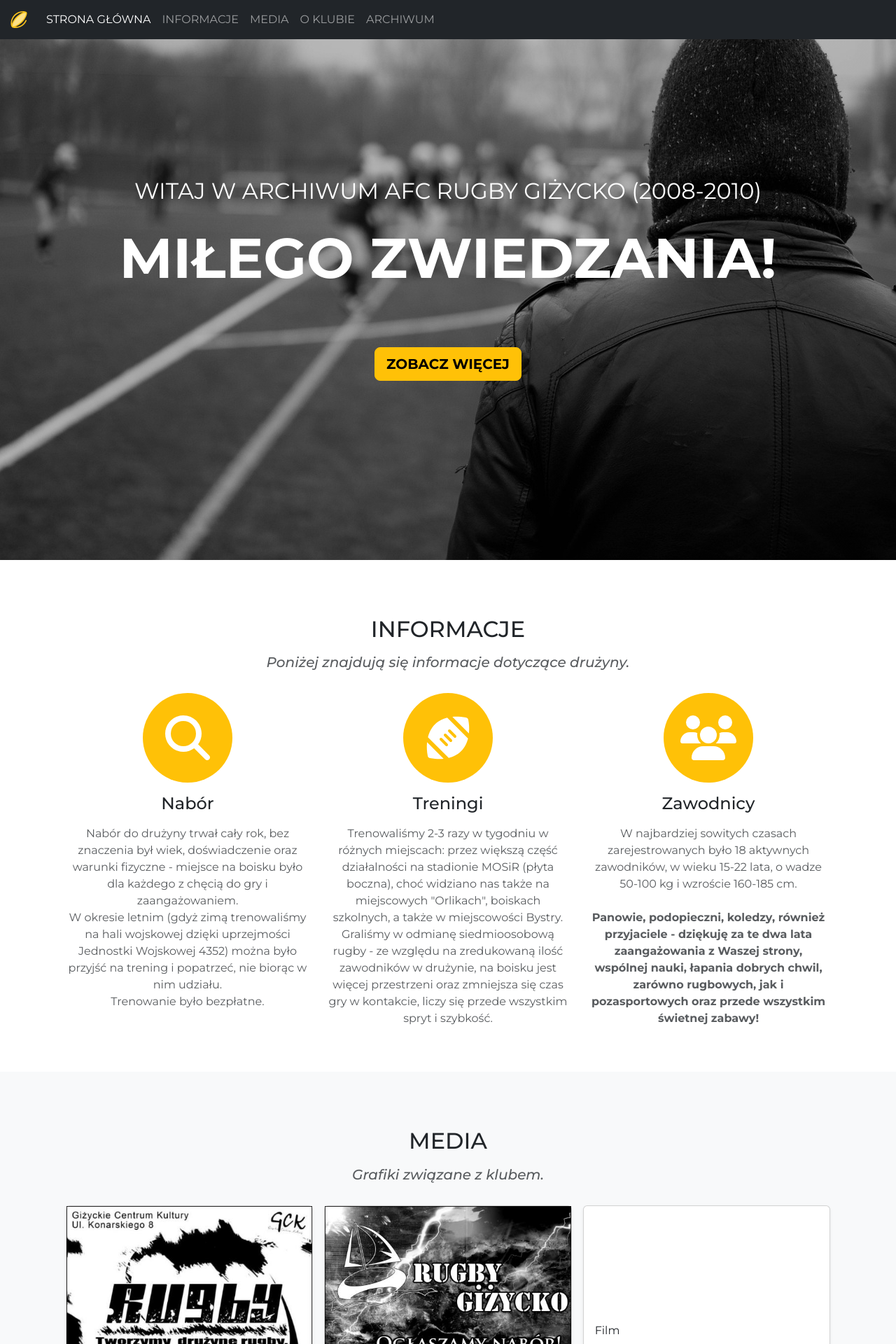
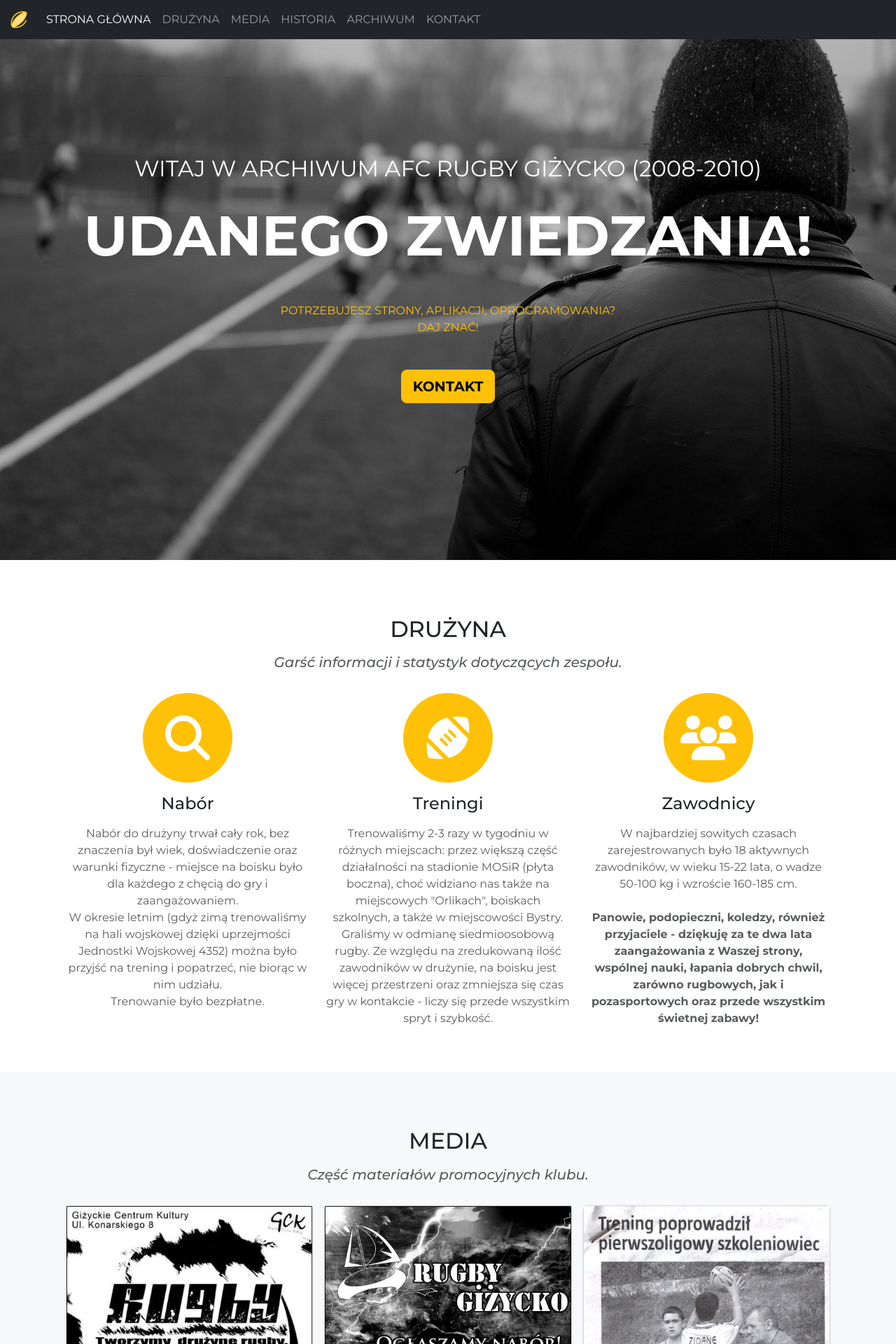
Before and after one commit to draprar/django-rugby_afcrg, a Django app: page / in a window 1280 px wide. Shown: the top 1920 px of the page at 70% size. Run offline with Django 4.2, Linux system fonts and the light colour scheme; data that the repository does not hold is empty; some libraries are stand-ins or nearby versions; grey boxes are pictures that could not be loaded.

Commit message:
add promo

```diff
--- a/archive/templates/archive/base.html
+++ b/archive/templates/archive/base.html
@@ -28,16 +28,19 @@
           <a class="nav-link active text-uppercase" aria-current="page" href="#">Strona główna</a>
         </li>
         <li class="nav-item">
-          <a class="nav-link text-uppercase" href="#info">Informacje</a>
+          <a class="nav-link text-uppercase" href="#info">Drużyna</a>
         </li>
         <li class="nav-item">
           <a class="nav-link text-uppercase" href="#media">Media</a>
         </li>
         <li class="nav-item">
-          <a class="nav-link text-uppercase" href="#about">O klubie</a>
+          <a class="nav-link text-uppercase" href="#about">Historia</a>
         </li>
         <li class="nav-item">
           <a class="nav-link text-uppercase" href="#archive">Archiwum</a>
+        </li>
+          <li class="nav-item">
+          <a class="nav-link text-uppercase" href="#footer">Kontakt</a>
         </li>
       </ul>
     </div>
@@ -49,9 +52,10 @@
 <div class="text-secondary px-4 py-5 text-center">
     <div class="py-5 text-uppercase">
       <p class="fs-2 mb-4 text-white">Witaj w archiwum AFC Rugby Giżycko (2008-2010)</p>
-      <h1 class="display-1 fw-bold text-white">Miłego zwiedzania!</h1>
+      <h1 class="display-1 fw-bold text-white">Udanego zwiedzania!</h1>
       <div class="col-lg-6 mx-auto btn">
-        <a class="btn btn-warning btn-lg text-uppercase fw-bold" href="#info">Zobacz więcej</a>
+          <p class="fs-6"><a class="link-warning link-underline-opacity-0 link-underline-opacity-0-hover" href="#footer">Potrzebujesz strony, aplikacji, oprogramowania? Daj znać!</a></p>
+          <a class="btn btn-warning btn-lg text-uppercase fw-bold" href="#footer">Kontakt</a>
       </div>
     </div>
 </div>
@@ -61,8 +65,8 @@
  <section class="page-section" id="info">
    <div class="container px-4 py-5 ">
      <div class="text-center info">
-       <h2 class="text-uppercase">Informacje</h2>
-       <h5 class="my-3 text-muted"><em>Poniżej znajdują się informacje dotyczące drużyny.</em></h5>
+       <h2 class="text-uppercase">Drużyna</h2>
+       <h5 class="my-3 text-muted"><em>Garść informacji i statystyk dotyczących zespołu.</em></h5>
      </div>
      <div class="row text-center">
        <div class="col-md-4">
@@ -87,7 +91,7 @@
              <h4 class="my-3">Treningi</h4>
              <p class="text-muted">Trenowaliśmy 2-3 razy w tygodniu w różnych miejscach: przez większą część działalności na stadionie MOSiR (płyta boczna), choć widziano nas także na miejscowych "Orlikach", boiskach szkolnych, a także w miejscowości Bystry.
                  <br>
-                 Graliśmy w odmianę siedmioosobową rugby - ze względu na zredukowaną ilość zawodników w drużynie, na boisku jest więcej przestrzeni oraz zmniejsza się czas gry w kontakcie, liczy się przede wszystkim spryt i szybkość.
+                 Graliśmy w odmianę siedmioosobową rugby. Ze względu na zredukowaną ilość zawodników w drużynie, na boisku jest więcej przestrzeni oraz zmniejsza się czas gry w kontakcie - liczy się przede wszystkim spryt i szybkość.
              </p>
          </div>
          <div class="col-md-4">
@@ -109,7 +113,7 @@
     <div class="container px-4 py-5">
         <div class="text-center info">
             <h2 class="text-uppercase title">Media</h2>
-            <h5 class="my-3 text-muted"><em>Grafiki związane z klubem.</em></h5>
+            <h5 class="my-3 text-muted"><em>Część materiałów promocyjnych klubu.</em></h5>
         </div>
         <div class="row row-cols-1 row-cols-sm-2 row-cols-md-3 g-3">
             <div class="col">
@@ -132,6 +136,33 @@
             </div>
             <div class="col">
                 <div class="card shadow-sm">
+                    <img class="img-fluid" src="{% static 'assets/img/media/gg.png' %}" alt="..." />
+                    <div class="card-body">
+                        <p class="font-weight-bold">Artykuł (Gazeta Giżycka)</p>
+                        <p class="text-muted">Autor: Paweł Mieczkowski</p>
+                    </div>
+                </div>
+            </div>
+            <div class="col">
+                <div class="card shadow-sm">
+                    <img class="img-fluid" src="{% static 'assets/img/media/go.png' %}" alt="..." />
+                    <div class="card-body">
+                        <p class="font-weight-bold">Artykuł (Gazeta Olsztyńska)</p>
+                        <p class="text-muted">Autor: Sebastian Woźniak</p>
+                    </div>
+                </div>
+            </div>
+            <div class="col">
+                <div class="card shadow-sm">
+                    <img class="img-fluid" src="{% static 'assets/img/media/pzr.png' %}" alt="..." />
+                    <div class="card-body">
+                        <p class="font-weight-bold">Encyklopedia Polskiego Rugby</p>
+                        <p class="text-muted">Autorzy: Maciej Powała-Niedźwiedzki & Jacek Wierzbicki</p>
+                    </div>
+                </div>
+            </div>
+            <div class="col">
+                <div class="card shadow-sm">
                     <iframe width="100%" height="100%" src="https://www.youtube.com/embed/TBdK3AkhQKE?si=OQn3UF6b4k8XRycV" frameborder="2" allow="accelerometer; autoplay; clipboard-write; encrypted-media; gyroscope; picture-in-picture; web-share" allowfullscreen></iframe>
                     <div class="card-body">
                         <p class="font-weight-bold">Film</p>
@@ -147,10 +178,10 @@
 <section class="page-section" id="about">
     <div class="container px-4 py-5">
         <div class="text-center info">
-            <h2 class="text-uppercase">O klubie</h2>
+            <h2 class="text-uppercase">Historia klubu</h2>
             <h5 class="my-3 text-muted"><em>Strona w 2019 r. została usunięta z <a href="https://gizycko.pl/" class="link-warning link-offset-2 link-underline-opacity-25 link-underline-opacity-100-hover" target="_blank">giżyckiej</a> domeny, stąd z sentymentu przeniosłem ją na darmowy hosting, później na
-                        <a href="https://draprar.github.io/afcrugby/" class="link-warning link-offset-2 link-underline-opacity-25 link-underline-opacity-100-hover" target="_blank">GitHub Pages</a> a następnie w ramach nauki opracowałem nową wersję z wykorzystaniem Django i umieściłem ją na serwerach
-                        <a href="https://draprar.pythonanywhere.com/" class="link-warning link-offset-2 link-underline-opacity-25 link-underline-opacity-100-hover" target="_blank">PythonAnywhere</a>. W razie zainteresowania śledzeniem przeszłości klubu, zapraszam do skorzystania również z
+                        <a href="https://draprar.github.io/html-rugby/" class="link-warning link-offset-2 link-underline-opacity-25 link-underline-opacity-100-hover" target="_blank">GitHub Pages</a> a następnie w ramach nauki opracowałem nową wersję z wykorzystaniem framework'a Django i umieściłem ją na serwerach
+                        <a href="https://rugby.fly.dev/" class="link-warning link-offset-2 link-underline-opacity-25 link-underline-opacity-100-hover" target="_blank">Fly.io</a>. W razie zainteresowania śledzeniem przeszłości klubu, zapraszam do skorzystania również z
                         <a href="https://web.archive.org/web/20161201000000*/rugby.gizycko.pl" class="link-warning link-offset-2 link-underline-opacity-25 link-underline-opacity-100-hover" target="_blank">Wayback Machine</a> :)</h3></em></h5>
         </div>
         <ul class="timeline">
@@ -161,7 +192,7 @@
                         <h4 class="text-uppercase">Początki</h4>
                     </div>
                     <div class="timeline-body">
-                        <p class="text-muted">Pomysł na stworzenie w Giżycku drużyny rugby "7" narodził się już parę miesięcy temu. Kilka dni przed 6 czerwca, gdy plakaty z informacją o naborze do sekcji pojawiły się w mieście i szkołach klamka o powołaniu jej do życia zapadła. Plany zostały wdrążone w życie, bowiem właśnie 6 czerwca odbyło się w Giżyckim Centrum Kultury zebranie organizacyjne. Pomysłodawcą i jednocześnie pierwszym trenerem zespołu jest Michał Walerowicz - uczeń 1 LO w Giżycku. Podjął się dużego wyzwania, jakim jest prowadzenie drużyny z posiadaniem jedynie wiedzy teoretycznej.
+                        <p class="text-muted">Pomysł na stworzenie w Giżycku pierwszej na Mazurach drużyny rugby "7" narodził się już parę miesięcy temu. Kilka dni przed 6 czerwca, gdy plakaty z informacją o naborze do sekcji pojawiły się w mieście i szkołach, klamka o powołaniu jej do życia zapadła. Plany zostały wdrążone w życie, bowiem właśnie 6 czerwca odbyło się w Giżyckim Centrum Kultury zebranie organizacyjne. Pomysłodawcą i jednocześnie pierwszym trenerem zespołu jest Michał Walerowicz - uczeń 1 LO w Giżycku. Posiadając jedynie wiedzę teoretyczną oraz ogromny zapał podjął się wyzwaniu prowadzenia drużyny sportowej.
                     </p></div>
                 </div>
             </li>
@@ -171,7 +202,7 @@
                     <div class="timeline-heading">
                         <h4 class="text-uppercase">Pierwsze zebranie</h4>
                     </div>
-                    <div class="timeline-body"><p class="text-muted">Na spotkaniu organizacyjnym zjawiło się 14 osób. Uzgodniony został termin pierwszego treningu, który odbył się 10 czerwca na stadionie MOSiR. Na pierwszym "sprawdzianie kondycyjnym" (po którym kilka osób niestety odpadło) zostały ustalone terminy przyszłych treningów oraz kilka spraw formalnych.</p></div>
+                    <div class="timeline-body"><p class="text-muted">Na spotkaniu organizacyjnym zjawiło się 14 osób. Uzgodniony został termin pierwszego treningu, który odbył się 10 czerwca na stadionie MOSiR. Na pierwszym "sprawdzianie kondycyjnym" zostały ustalone terminy przyszłych treningów oraz kwestie formalne.</p></div>
                 </div>
             </li>
             <li>
@@ -180,7 +211,7 @@
                     <div class="timeline-heading">
                         <h4 class="text-uppercase">Formalizacja sekcji</h4>
                     </div>
-                    <div class="timeline-body"><p class="text-muted">Nowa sekcja działała wówczas w stowarzyszeniu AFC (Active Free Crew). Po podjęciu uchwały o stworzeniu sekcji w stowarzyszeniu przestaliśmy być grupką znajomych, która rekreacyjnie bawi się w rugby. W niedługim czasie nastąpiło uruchomienie strony internetowej drużyny, co umożliwiło również reklamę. W między czasie część zawodników się wykruszyła, pojawili się również nowi - zaczęła się jednak formować stała grupa chłopaków uczęszczających regularnie na treningi.</p></div>
+                    <div class="timeline-body"><p class="text-muted">Nowa sekcja działała wówczas w stowarzyszeniu AFC (Active Free Crew). Po podjęciu uchwały o stworzeniu sekcji w stowarzyszeniu przestaliśmy być grupką znajomych, która rekreacyjnie bawi się w rugby. W niedługim czasie nastąpiło uruchomienie strony internetowej drużyny, co umożliwiło również reklamę. W międzyczasie część zawodników się wykruszyła, pojawili się również nowi - zaczęła się jednak formować stała grupa chłopaków uczęszczających regularnie na treningi.</p></div>
                 </div>
             </li>
             <li class="timeline-inverted">
@@ -189,7 +220,7 @@
                     <div class="timeline-heading">
                         <h4 class="text-uppercase">Współpraca z Olsztynem</h4>
                     </div>
-                    <div class="timeline-body"><p class="text-muted">Dzięki zaangażowaniu Justyny Nierwińskiej został nawiązany kontakt z pierwszoligową drużyną WMPD PUDiZ Olsztyn. Na stronie Olsztyńskiego klubu ukazała się wiadomość o zauważeniu naszej działalności i chęci pomocy ze strony olsztyńskiego klubu dla naszej drużyny. Niedługo potem zaaranżowanie zostało spotkanie z trenerem Olsztyńskiego klubu, panem Leszkiem Borsem. Odbyło się 26 czerwca na stadionie MOSiRu. Zobaczyliśmy, jak wygląda trening z prawdziwego zdarzenia, nabyliśmy nowych doświadczeń dzięki pracy z doświadczonym trenerem. Po zakończonym spotkaniu dostaliśmy 5 piłek od pana Leszka, a M. Walerowicz jako trener Giżyckich otrzymał przydatne w szkoleniach materiały pomocnicze.</p></div>
+                    <div class="timeline-body"><p class="text-muted">Dzięki wsparciu Justyny Nierwińskiej na stronie Olsztyńskiego klubu ukazała się informacja, dotycząca pojawienia się naszej działalności oraz chęć pomocy ze strony olsztyńskiego zespołu. Niedługo potem zaaranżowane zostało spotkanie z doświadczonym trenerem Leszkiem Borsem, które odbyło się 26 czerwca na stadionie giżyckiego MOSiRu. Podczas wspólnego treningu nabyliśmy nowych doświadczeń oraz otrzymaliśmy cenne wskazówki, a po zakończonym spotkaniu dostaliśmy 5 piłek oraz materiały pomocnicze, które zostaną wykorzystane do dalszego szkolenia.</p></div>
                 </div>
             </li>
             <li>
@@ -198,7 +229,7 @@
                     <div class="timeline-heading">
                         <h4 class="text-uppercase">Rozgłos</h4>
                     </div>
-                    <div class="timeline-body"><p class="text-muted">Informacje o spotkaniu opisane zostały w Gazecie Giżyckiej oraz Gazecie Olsztyńskiej. Artykuł z GO ukazał się również na stronie klubu z Olsztyna.</p></div>
+                    <div class="timeline-body"><p class="text-muted">Informacja o naszym spotkaniu z trenerem Leszkiem Borsem ukazała się w Gazecie Giżyckiej oraz Gazecie Olsztyńskiej. Artykuł z GO ukazał się również na stronie klubu z Olsztyna.</p></div>
                 </div>
             </li>
             <li class="timeline-inverted">
@@ -207,7 +238,7 @@
                     <div class="timeline-heading">
                         <h4 class="text-uppercase">Współpracy ciąg dalszy</h4>
                     </div>
-                    <div class="timeline-body"><p class="text-muted">5 lipca wybraliśmy się do Olsztyna, skąd trenerzy pierwszoligowca- P. Leszek Bors i Krzysztof Olsiński przetransportowali nas do Gągławek, gdzie rozegraliśmy nasz pierwszy mecz sparingowy z okazji 650-lecia tejże miejscowości. To było pierwsze, lecz nie ostatnie takie spotkanie. Niedługo rozegramy następne-tym razem w Giżycku. Koledzy z Olsztyna okazali się bardzo życzliwi i udzielali pomocnych wskazówek podczas gry. Żaden trening nie jest w stanie dać tyle, co gra.</p></div>
+                    <div class="timeline-body"><p class="text-muted">5 lipca wybraliśmy się do Olsztyna, skąd trenerzy pierwszoligowca - Leszek Bors i Krzysztof Olsiński przetransportowali nas do Gągławek, gdzie rozegraliśmy nasz pierwszy mecz sparingowy z okazji 650-lecia tejże miejscowości. To było pierwsze, lecz nie ostatnie takie spotkanie. Koledzy z Olsztyna okazali się bardzo życzliwi i udzielili nam wielu pomocnych wskazówek podczas gry. Żaden trening nie jest w stanie zastąpić doświadczenia z rozegranego meczu.</p></div>
                 </div>
             </li>
             <li>
@@ -216,7 +247,7 @@
                     <div class="timeline-heading">
                         <h4 class="text-uppercase">Klub z prawdziwego zdarzenia</h4>
                     </div>
-                    <div class="timeline-body"><p class="text-muted">Obecnie, dzięki uprzejmości P. Andrzeja Paszkiewicza sekcja należy do Młodzieżowego Towarzystwa Sportowego. Do PZR zostało wysłane pismo z informacją o powstaniu drużyny. Teraz pozostało nam doskonalić swoje umiejętności i zgłębiać tajniki gry w rugby.</p></div>
+                    <div class="timeline-body"><p class="text-muted">Dzięki pomocy trenera Andrzeja Paszkiewicza sekcja należy teraz do Młodzieżowego Towarzystwa Sportowego. Do Polskiego Związku Rugby zostało wysłane pismo zawierające informację o powstaniu drużyny. Od teraz nasz zespół doskonali swoje umiejętności gry w rugby jako część profesjonalnego klubu sportowego.</p></div>
                 </div>
             </li>
             <li class="timeline-inverted">
@@ -225,7 +256,7 @@
                     <div class="timeline-heading">
                         <h4 class="text-uppercase">Czas na logo</h4>
                     </div>
-                    <div class="timeline-body"><p class="text-muted">Drużyna nareszcie posiada swoje własne logo, które będzie pojawiało się na naszych strojach i wszelkich dogodnych dla tego typu grafiki obiektach.
+                    <div class="timeline-body"><p class="text-muted">Drużyna posiada swoje własne logo, które od teraz będzie pojawiać się na naszych strojach i wszelkich dogodnych do tego typu grafiki obiektach.
                     </p></div>
                 </div>
             </li>
@@ -235,7 +266,7 @@
                     <div class="timeline-heading">
                         <h4 class="text-uppercase">Poważny trening</h4>
                     </div>
-                    <div class="timeline-body"><p class="text-muted">Drugi trening, który sprawił, że nasz zapał do gry urósł jeszcze bardziej odbył się 13-go sierpnia. Kolejnym trenerem, który zgodził się poświęcić nam czas był selekcjoner kadry juniorów p. Maciej Misiak, który przebywał w Giżycku wraz ze swoją klubową drużyną MKS Orkan Sochaczew na obozie sportowym. Wraz, z p. Maciejem pojawił się. p. Jakub Seklecki - zawodnik Sochaczewa. Wszyscy do treningu podeszli bardzo poważnie. A wrażenia po? Uśmiech na twarzach mówił wszystko. Serdecznie dziękujemy Panom za ofiarowaną pomoc i przekazanie nam cząstki posiadanej wiedzy i umiejętności. Spożytkujemy ją jak najlepiej.</p></div>
+                    <div class="timeline-body"><p class="text-muted">Drugi trening, który sprawił, że nasz zapał do gry urósł jeszcze bardziej odbył się 13-go sierpnia. Kolejnym trenerem, który zgodził się poświęcić nam czas był selekcjoner kadry juniorów Maciej Misiak oraz zawodnik MKS Orkan Sochaczew Jakub Seklecki, którzy przebywali w Giżycku wraz ze swoją klubową drużyną na obozie sportowym. Wszyscy do treningu podeszli bardzo poważnie. A wrażenia po? Uśmiech na twarzach mówił wszystko. Serdecznie dziękujemy za ofiarowaną pomoc i przekazanie nam cząstki posiadanej wiedzy i umiejętności. Spożytkujemy ją jak najlepiej.</p></div>
                 </div>
             </li>
             <li class="timeline-inverted">
@@ -266,9 +297,20 @@
 </section>
 
 <!-- FOOTER -->
-      <footer class="p-4 bg-dark text-white text-center footer">
+      <footer class="p-4 bg-dark text-white text-center footer" id="footer">
         <img src="{% static 'assets/img/rugby.jpg' %}" class="img-fluid">
-        <br><br>Copyright &copy; <a href="mailto:waleron@gmail.com" class="link-warning link-offset-2 link-underline-opacity-25 link-underline-opacity-100-hover">Michał Walerowicz</a> 2024
-        </footer>
+          <div class="container p-4 pb-0">
+              <p class="pb-0 mb-0">Chętnie wykonam stronę internetową, aplikację webową, oprogramowanie - ciąglę się uczę, więc im bardziej skomplikowany projekt, tym lepiej. <br>Zapraszam do kontaktu:</p>
+          </div>
+          <div class="container mb-4">
+              <a class="btn btn-outline-light btn-floating m-1" href="mailto:waleron@gmail.com" role="button"><i class="fab fa-google"></i></a>
+              <a class="btn btn-outline-light btn-floating m-1" href="https://www.instagram.com/jedzien/" role="button" target="_blank"><i class="fab fa-instagram"></i></a>
+              <a class="btn btn-outline-light btn-floating m-1" href="https://github.com/draprar" role="button" target="_blank"><i class="fab fa-github"></i></a>
+          </div>
+          <div class="container">
+              <p>Copyright &copy; <a href="mailto:waleron@gmail.com" class="link-warning link-offset-2 link-underline-opacity-25 link-underline-opacity-100-hover">Michał Walerowicz</a> 2024</p>
+          <p class="small">Stworzono z wykorzystaniem:<br>Python 3.10 (język programowania), Django 4.1.3 (framework), PostgreSQL 16.1 (baza danych), HTML, CSS&Bootstrap i JavaScript (front-end).</p>
+          </div>
+      </footer>
 </body>
 </html>
```
Also changed, not shown: archive/static/assets/img/media/gg.png (added), archive/static/assets/img/media/go.png (added), 1 other file.
